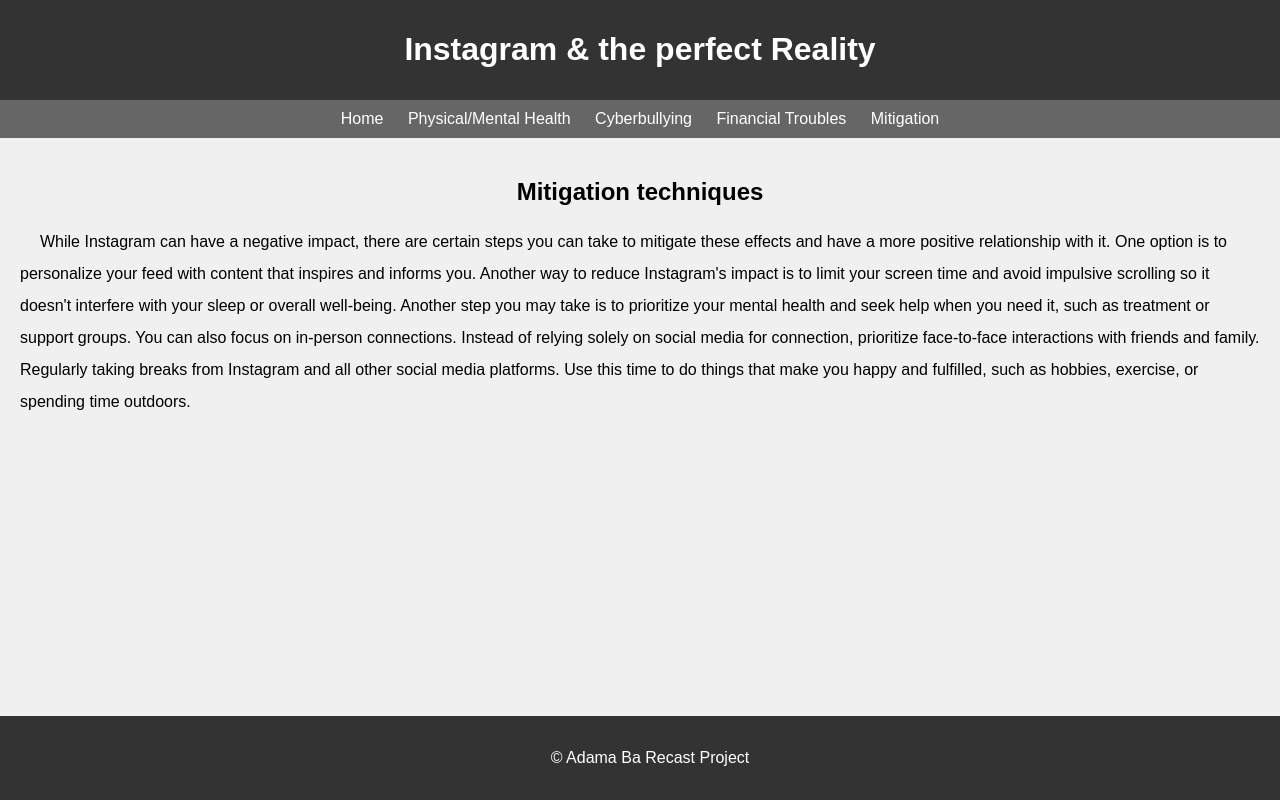
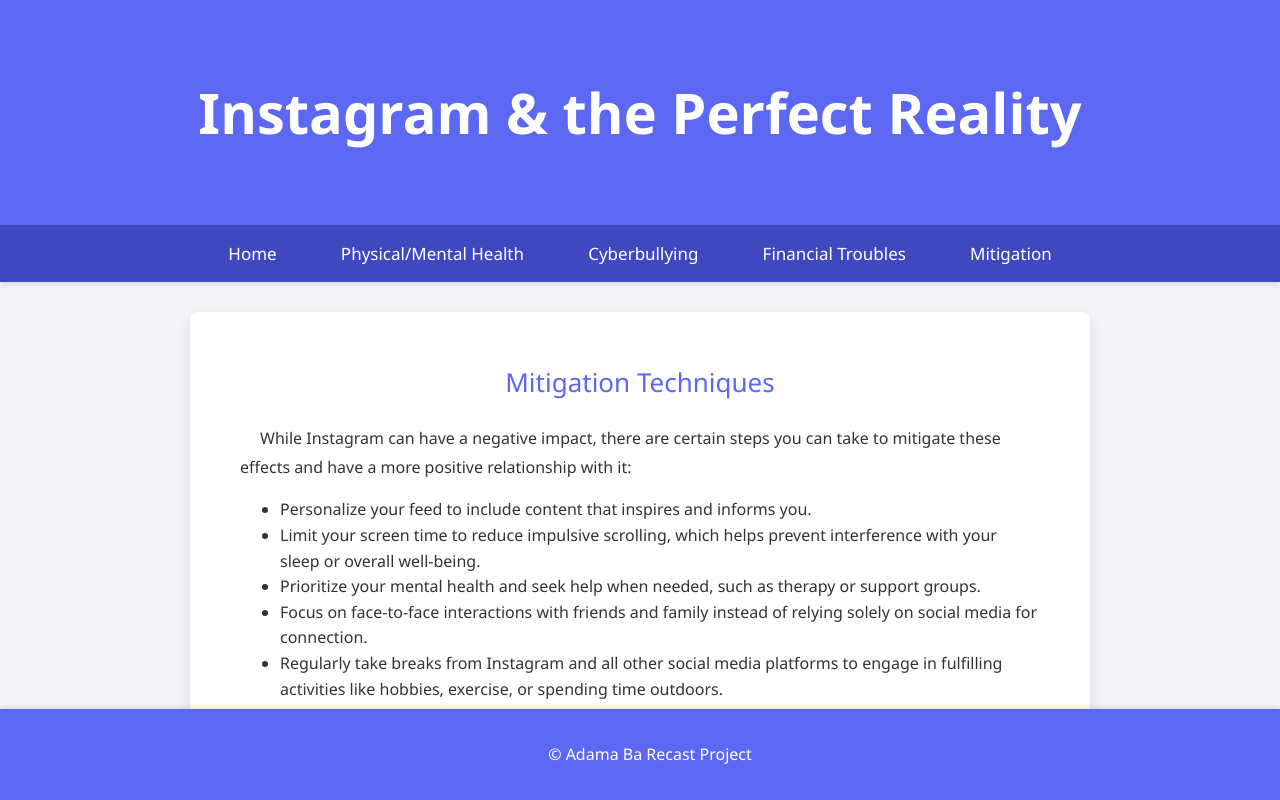
Before and after one commit to Adamabacx/Recast-Project, a website: page public_html/mitigation.html in a window 1280 px wide. Drawn offline with Linux system fonts and the light colour scheme.

Commit message:
First commit

```diff
--- a/public_html/Health.css
+++ b/public_html/Health.css
@@ -1,44 +1,78 @@
 body {
-            font-family: Arial, sans-serif;
+    font-family: 'Segoe UI', Tahoma, Geneva, Verdana, sans-serif;
     margin: 0;
     padding: 0;
-            background-color: #f0f0f0;
-        }
-        header {
-            background-color: #333;
-            color: #fff;
-            padding: 10px 0;
-            text-align: center;
-
+    background-color: #f4f4f9;
+    color: #333;
+    line-height: 1.6;
 }
 
-        .header2 {
+/* Header */
+header {
+    background-color: #5c67f2;
+    color: #fff;
+    padding: 30px 0;
     text-align: center;
+    font-size: 28px;
+    box-shadow: 0 4px 6px rgba(0, 0, 0, 0.1);
 }
-    p {
-    text-indent: 20px;
-    line-height: 2;
+
+/* Navigation Bar */
+nav {
+    background-color: #4048bf;
+    color: #fff;
+    padding: 15px 0;
+    text-align: center;
+    box-shadow: 0 3px 5px rgba(0, 0, 0, 0.1);
 }
-        nav {
-            background-color: #666;
-            color: #fff;
-            padding: 10px;
-            text-align: center;
-        }
+
 nav a {
     color: #fff;
     text-decoration: none;
+    padding: 12px 20px;
     margin: 0 10px;
+    font-size: 17px;
+    transition: background-color 0.3s, transform 0.2s ease-in-out;
 }
+
+nav a:hover, nav a:focus {
+    background-color: #3337d1;
+    transform: translateY(-3px);
+}
+
+/* Section */
 section {
-            padding: 20px;
+    padding: 30px 50px;
+    max-width: 800px;
+    margin: 30px auto;
+    background: #fff;
+    box-shadow: 0 5px 15px rgba(0, 0, 0, 0.1);
+    border-radius: 8px;
 }
+
+h2.header2 {
+    text-align: center;
+    color: #5c67f2;
+    margin: 20px 0;
+    font-size: 26px;
+    font-weight: normal;
+}
+
+p {
+    text-indent: 20px;
+    line-height: 1.8;
+    font-size: 16px;
+}
+
+/* Footer */
 footer {
-            background-color: #333;
+    background-color: #5c67f2;
     color: #fff;
-            padding: 10px 0;
+    padding: 15px 0;
     text-align: center;
     position: fixed;
     bottom: 0;
     width: 100%;
+    font-size: 16px;
+    box-shadow: 0 -2px 5px rgba(0, 0, 0, 0.1);
 }
--- a/public_html/cyber.css
+++ b/public_html/cyber.css
@@ -1,44 +1,78 @@
 body {
-            font-family: Arial, sans-serif;
+    font-family: 'Segoe UI', Tahoma, Geneva, Verdana, sans-serif;
     margin: 0;
     padding: 0;
-            background-color: #f0f0f0;
-        }
-        header {
-            background-color: #333;
-            color: #fff;
-            padding: 10px 0;
-            text-align: center;
-
+    background-color: #f4f4f9;
+    color: #333;
+    line-height: 1.6;
 }
 
-        .header2 {
+/* Header */
+header {
+    background-color: #5c67f2;
+    color: #fff;
+    padding: 30px 0;
     text-align: center;
+    font-size: 28px;
+    box-shadow: 0 4px 6px rgba(0, 0, 0, 0.1);
 }
-    p {
-    text-indent: 20px;
-    line-height: 2;
+
+/* Navigation Bar */
+nav {
+    background-color: #4048bf;
+    color: #fff;
+    padding: 15px 0;
+    text-align: center;
+    box-shadow: 0 3px 5px rgba(0, 0, 0, 0.1);
 }
-        nav {
-            background-color: #666;
-            color: #fff;
-            padding: 10px;
-            text-align: center;
-        }
+
 nav a {
     color: #fff;
     text-decoration: none;
+    padding: 12px 20px;
     margin: 0 10px;
+    font-size: 17px;
+    transition: background-color 0.3s, transform 0.2s ease-in-out;
 }
+
+nav a:hover, nav a:focus {
+    background-color: #3337d1;
+    transform: translateY(-3px);
+}
+
+/* Section */
 section {
-            padding: 20px;
+    padding: 30px 50px;
+    max-width: 800px;
+    margin: 30px auto;
+    background: #fff;
+    box-shadow: 0 5px 15px rgba(0, 0, 0, 0.1);
+    border-radius: 8px;
 }
+
+h2.header2 {
+    text-align: center;
+    color: #5c67f2;
+    margin: 20px 0;
+    font-size: 26px;
+    font-weight: normal;
+}
+
+p {
+    text-indent: 20px;
+    line-height: 1.8;
+    font-size: 16px;
+}
+
+/* Footer */
 footer {
-            background-color: #333;
+    background-color: #5c67f2;
     color: #fff;
-            padding: 10px 0;
+    padding: 15px 0;
     text-align: center;
     position: fixed;
     bottom: 0;
     width: 100%;
+    font-size: 16px;
+    box-shadow: 0 -2px 5px rgba(0, 0, 0, 0.1);
 }
--- a/public_html/finances.css
+++ b/public_html/finances.css
@@ -1,44 +1,78 @@
 body {
-            font-family: Arial, sans-serif;
+    font-family: 'Segoe UI', Tahoma, Geneva, Verdana, sans-serif;
     margin: 0;
     padding: 0;
-            background-color: #f0f0f0;
-        }
-        header {
-            background-color: #333;
-            color: #fff;
-            padding: 10px 0;
-            text-align: center;
-
+    background-color: #f4f4f9;
+    color: #333;
+    line-height: 1.6;
 }
 
-        .header2 {
+/* Header */
+header {
+    background-color: #5c67f2;
+    color: #fff;
+    padding: 30px 0;
     text-align: center;
+    font-size: 28px;
+    box-shadow: 0 4px 6px rgba(0, 0, 0, 0.1);
 }
-    p {
-    text-indent: 20px;
-    line-height: 2;
+
+/* Navigation Bar */
+nav {
+    background-color: #4048bf;
+    color: #fff;
+    padding: 15px 0;
+    text-align: center;
+    box-shadow: 0 3px 5px rgba(0, 0, 0, 0.1);
 }
-        nav {
-            background-color: #666;
-            color: #fff;
-            padding: 10px;
-            text-align: center;
-        }
+
 nav a {
     color: #fff;
     text-decoration: none;
+    padding: 12px 20px;
     margin: 0 10px;
+    font-size: 17px;
+    transition: background-color 0.3s, transform 0.2s ease-in-out;
 }
+
+nav a:hover, nav a:focus {
+    background-color: #3337d1;
+    transform: translateY(-3px);
+}
+
+/* Section */
 section {
-            padding: 20px;
+    padding: 30px 50px;
+    max-width: 800px;
+    margin: 30px auto;
+    background: #fff;
+    box-shadow: 0 5px 15px rgba(0, 0, 0, 0.1);
+    border-radius: 8px;
 }
+
+h2.header2 {
+    text-align: center;
+    color: #5c67f2;
+    margin: 20px 0;
+    font-size: 26px;
+    font-weight: normal;
+}
+
+p {
+    text-indent: 20px;
+    line-height: 1.8;
+    font-size: 16px;
+}
+
+/* Footer */
 footer {
-            background-color: #333;
+    background-color: #5c67f2;
     color: #fff;
-            padding: 10px 0;
+    padding: 15px 0;
     text-align: center;
     position: fixed;
     bottom: 0;
     width: 100%;
+    font-size: 16px;
+    box-shadow: 0 -2px 5px rgba(0, 0, 0, 0.1);
 }
--- a/public_html/mitigation.css
+++ b/public_html/mitigation.css
@@ -1,44 +1,78 @@
 body {
-            font-family: Arial, sans-serif;
+    font-family: 'Segoe UI', Tahoma, Geneva, Verdana, sans-serif;
     margin: 0;
     padding: 0;
-            background-color: #f0f0f0;
-        }
-        header {
-            background-color: #333;
-            color: #fff;
-            padding: 10px 0;
-            text-align: center;
-
+    background-color: #f4f4f9;
+    color: #333;
+    line-height: 1.6;
 }
 
-        .header2 {
+/* Header */
+header {
+    background-color: #5c67f2;
+    color: #fff;
+    padding: 30px 0;
     text-align: center;
+    font-size: 28px;
+    box-shadow: 0 4px 6px rgba(0, 0, 0, 0.1);
 }
-    p {
-    text-indent: 20px;
-    line-height: 2;
+
+/* Navigation Bar */
+nav {
+    background-color: #4048bf;
+    color: #fff;
+    padding: 15px 0;
+    text-align: center;
+    box-shadow: 0 3px 5px rgba(0, 0, 0, 0.1);
 }
-        nav {
-            background-color: #666;
-            color: #fff;
-            padding: 10px;
-            text-align: center;
-        }
+
 nav a {
     color: #fff;
     text-decoration: none;
+    padding: 12px 20px;
     margin: 0 10px;
+    font-size: 17px;
+    transition: background-color 0.3s, transform 0.2s ease-in-out;
 }
+
+nav a:hover, nav a:focus {
+    background-color: #3337d1;
+    transform: translateY(-3px);
+}
+
+/* Section */
 section {
-            padding: 20px;
+    padding: 30px 50px;
+    max-width: 800px;
+    margin: 30px auto;
+    background: #fff;
+    box-shadow: 0 5px 15px rgba(0, 0, 0, 0.1);
+    border-radius: 8px;
 }
+
+h2.header2 {
+    text-align: center;
+    color: #5c67f2;
+    margin: 20px 0;
+    font-size: 26px;
+    font-weight: normal;
+}
+
+p {
+    text-indent: 20px;
+    line-height: 1.8;
+    font-size: 16px;
+}
+
+/* Footer */
 footer {
-            background-color: #333;
+    background-color: #5c67f2;
     color: #fff;
-            padding: 10px 0;
+    padding: 15px 0;
     text-align: center;
     position: fixed;
     bottom: 0;
     width: 100%;
+    font-size: 16px;
+    box-shadow: 0 -2px 5px rgba(0, 0, 0, 0.1);
 }
--- a/public_html/mitigation.html
+++ b/public_html/mitigation.html
@@ -1,4 +1,4 @@
- <!DOCTYPE html>
+<!DOCTYPE html>
 <html lang="en">
 <head>
     <meta charset="UTF-8">
@@ -8,7 +8,7 @@
 </head>
 <body>
     <header>
-        <h1>Instagram & the perfect Reality</h1>
+        <h1>Instagram & the Perfect Reality</h1>
     </header>
 
     <nav>
@@ -18,25 +18,18 @@
         <a href="finances.html">Financial Troubles</a>
         <a href="mitigation.html">Mitigation</a>
     </nav>
+
     <section>
-       <h2 class="header2">Mitigation techniques</h2>
-        <p>While Instagram can have a negative impact, there are certain steps
-            you can take to mitigate these effects and have a more positive
-            relationship with it. One option is to personalize your feed with
-            content that inspires and informs you. Another way to reduce Instagram's
-            impact is to limit your screen time and avoid impulsive scrolling
-            so it doesn't interfere with your sleep or overall well-being.
-            Another step you may take is to prioritize your mental health and
-            seek help when you need it, such as treatment or support groups.
-            You can also focus on in-person connections. Instead of relying
-            solely on social media for connection, prioritize face-to-face
-            interactions with friends and family. Regularly taking breaks from
-            Instagram and all other social media platforms. Use this time to
-            do things that make you happy and fulfilled, such as hobbies, exercise,
-            or spending time outdoors.
+        <h2 class="header2">Mitigation Techniques</h2>
+        <p>While Instagram can have a negative impact, there are certain steps you can take to mitigate these effects and have a more positive relationship with it:</p>
 
-
-        </p>
+        <ul>
+            <li>Personalize your feed to include content that inspires and informs you.</li>
+            <li>Limit your screen time to reduce impulsive scrolling, which helps prevent interference with your sleep or overall well-being.</li>
+            <li>Prioritize your mental health and seek help when needed, such as therapy or support groups.</li>
+            <li>Focus on face-to-face interactions with friends and family instead of relying solely on social media for connection.</li>
+            <li>Regularly take breaks from Instagram and all other social media platforms to engage in fulfilling activities like hobbies, exercise, or spending time outdoors.</li>
+        </ul>
     </section>
 
     <footer>
--- a/public_html/style.css
+++ b/public_html/style.css
@@ -1,44 +1,79 @@
+/* General Reset */
 body {
-            font-family: Arial, sans-serif;
+    font-family: 'Segoe UI', Tahoma, Geneva, Verdana, sans-serif;
     margin: 0;
     padding: 0;
-            background-color: #f0f0f0;
-        }
-        header {
-            background-color: #333;
-            color: #fff;
-            padding: 10px 0;
-            text-align: center;
-
+    background-color: #f4f4f9;
+    color: #333;
+    line-height: 1.6;
 }
 
-        .header2 {
+/* Header */
+header {
+    background-color: #5c67f2;
+    color: #fff;
+    padding: 30px 0;
     text-align: center;
+    font-size: 28px;
+    box-shadow: 0 4px 6px rgba(0, 0, 0, 0.1);
 }
-    p {
-    text-indent: 20px;
-    line-height: 2;
+
+/* Navigation Bar */
+nav {
+    background-color: #4048bf;
+    color: #fff;
+    padding: 15px 0;
+    text-align: center;
+    box-shadow: 0 3px 5px rgba(0, 0, 0, 0.1);
 }
-        nav {
-            background-color: #666;
-            color: #fff;
-            padding: 10px;
-            text-align: center;
-        }
+
 nav a {
     color: #fff;
     text-decoration: none;
+    padding: 12px 20px;
     margin: 0 10px;
+    font-size: 17px;
+    transition: background-color 0.3s, transform 0.2s ease-in-out;
 }
+
+nav a:hover, nav a:focus {
+    background-color: #3337d1;
+    transform: translateY(-3px);
+}
+
+/* Section */
 section {
-            padding: 20px;
+    padding: 30px 50px;
+    max-width: 800px;
+    margin: 30px auto;
+    background: #fff;
+    box-shadow: 0 5px 15px rgba(0, 0, 0, 0.1);
+    border-radius: 8px;
 }
+
+h2.header2 {
+    text-align: center;
+    color: #5c67f2;
+    margin: 20px 0;
+    font-size: 26px;
+    font-weight: normal;
+}
+
+p {
+    text-indent: 20px;
+    line-height: 1.8;
+    font-size: 16px;
+}
+
+/* Footer */
 footer {
-            background-color: #333;
+    background-color: #5c67f2;
     color: #fff;
-            padding: 10px 0;
+    padding: 15px 0;
     text-align: center;
     position: fixed;
     bottom: 0;
     width: 100%;
+    font-size: 16px;
+    box-shadow: 0 -2px 5px rgba(0, 0, 0, 0.1);
 }
```
Also changed, not shown: public_html/Cyberbullying.html (+2 -0 lines), public_html/PhysicalMental.html (+7 -8 lines), public_html/finances.html (+2 -1 lines), public_html/index.html (+11 -7 lines). Lines whose indentation alone changed are shown as unchanged.
